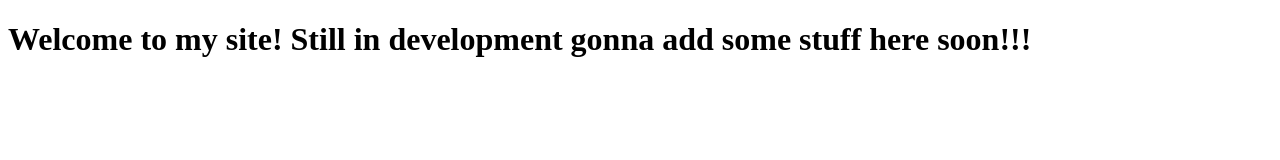
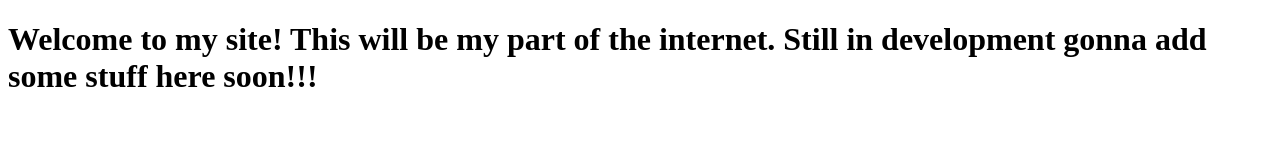
Before and after one commit to BasilAmin/basilamin.github.io, a plain HTML site: page index.html in a window 1280 px wide. Drawn offline with Linux system fonts and the light colour scheme.

```diff
--- a/index.html
+++ b/index.html
@@ -6,7 +6,7 @@
     </Title>
 
     <h1>
-        Welcome to my site! Still in development gonna add some stuff here soon!!!
+        Welcome to my site! This will be my part of the internet. Still in development gonna add some stuff here soon!!!
     </h1>
 
 
```
